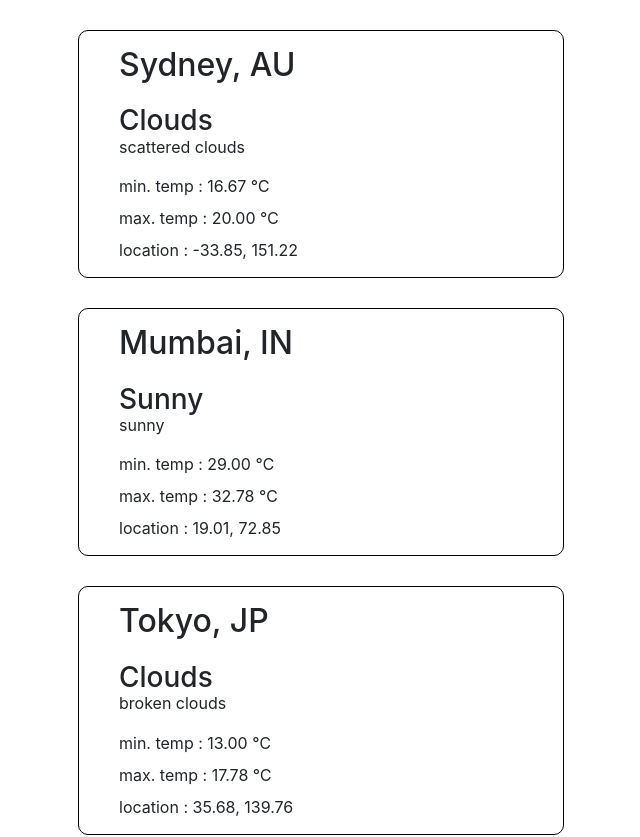
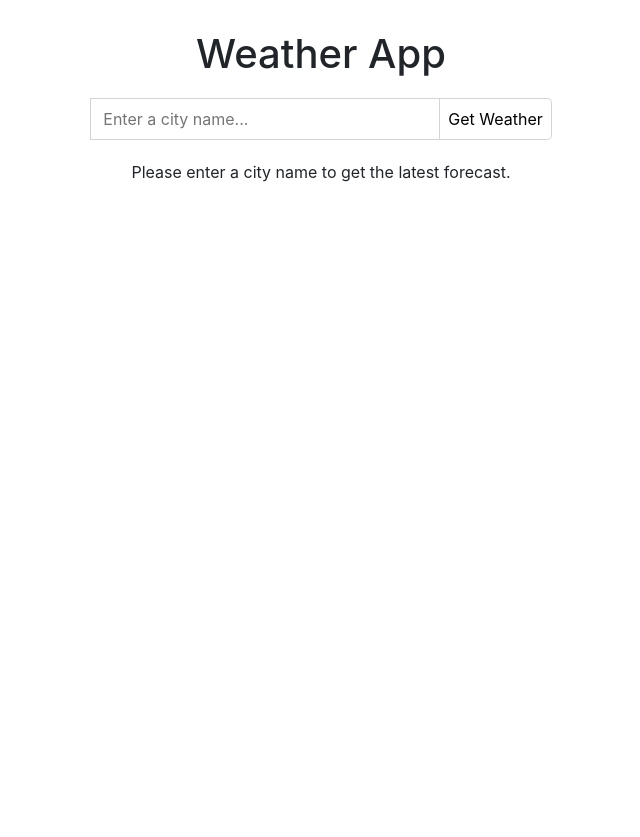
Before and after one commit to obeka/hackyourweather, a React (Create React App) app: page / in a window 1280 px wide. Shown: the top 837 px of the page, without its empty margins (319-959 px from the left). After the commit the page ends 800 px from the top, so only its background shows below. Built offline with nearby package versions, Linux system fonts and the light colour scheme.

Commit message:
week2 changes

```diff
--- a/src/App.css
+++ b/src/App.css
@@ -1,10 +1,18 @@
 .App {
   text-align: center;
+  margin-top: 30px ;
 }
 
 .App-logo {
   height: 40vmin;
   pointer-events: none;
+}
+
+.first-line {
+  margin-top: 20px;
+}
+h1 {
+  margin: 20px;
 }
 
 @media (prefers-reduced-motion: no-preference) {
--- a/src/App.js
+++ b/src/App.js
@@ -1,13 +1,20 @@
-import React from 'react';
+import React, { useState } from 'react';
 import './App.css';
-import forecastData from './city-weather.json'
-import ForecastList from './components/ForecastList'
+import ForecastList from './components/ForecastList';
+import SearchBox from './components/SearchBox';
+import Alert from './components/Alert'
 
 function App() {
+  //This is the array of storing the forecast datas of the cities entered in the search box.
+  const [forecastDatas, setForecastDatas] = useState([]);
+  const [hasError, setError] = useState({status : false});
 
   return (
     <div className="App">
-     <ForecastList forecastData={forecastData}/>
+      <h1>Weather App</h1>
+      <SearchBox forecastDatas={forecastDatas} setForecastDatas={setForecastDatas} setError={setError}/>
+      {hasError.status && <Alert hasError={hasError} />}
+      {forecastDatas.length > 0 ? <ForecastList forecastData={forecastDatas}/> : <p className='first-line'>Please enter a city name to get the latest forecast.</p>}
     </div>
   );
 }
```
